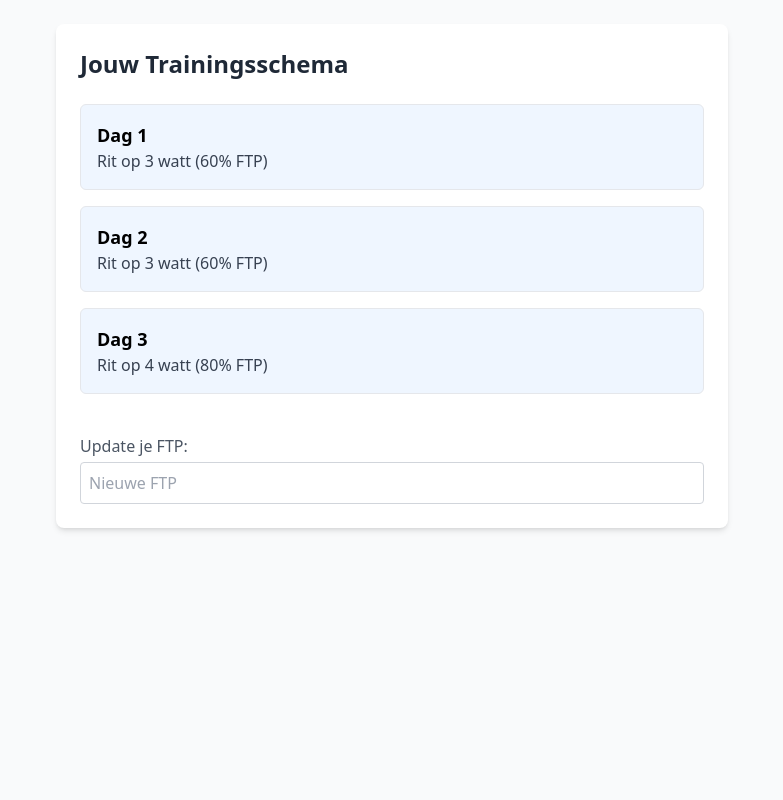
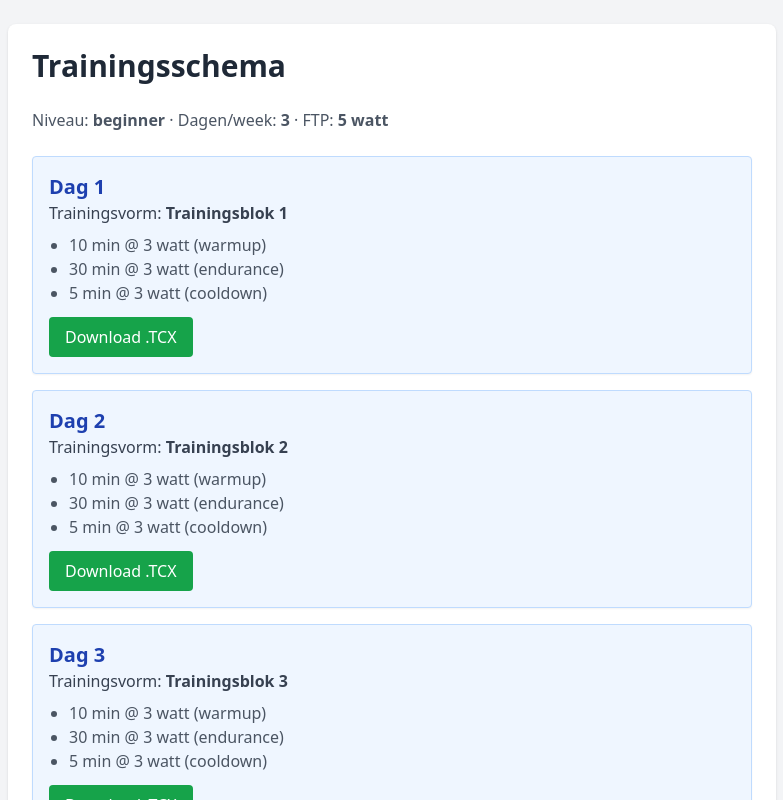
Before and after one commit to piekenverdienen/def-cyclo, a React (Vite) app: page / in a window 1280 px wide. Both pictures are taken after typing "5" into the empty fields and a click on the button "Genereer Schema". Shown: the top 800 px of the page, without its empty margins (248-1031 px from the left). Built offline with nearby package versions, Linux system fonts and the light colour scheme; the HTML template or start-up script is replaced by a standard one.

Commit message:
Update SchemaView.jsx

```diff
--- a/src/SchemaView.jsx
+++ b/src/SchemaView.jsx
@@ -1,43 +1,132 @@
 function generateSchema({ level, days, ftp }) {
-  const baseEffort = {
-    beginner: 0.6,
-    intermediate: 0.75,
-    advanced: 0.9,
-  }[level];
+  const planByLevel = {
+    beginner: [
+      { type: 'warmup', minutes: 10, factor: 0.55 },
+      { type: 'endurance', minutes: 30, factor: 0.65 },
+      { type: 'cooldown', minutes: 5, factor: 0.5 },
+    ],
+    intermediate: [
+      { type: 'warmup', minutes: 10, factor: 0.6 },
+      { type: 'interval', minutes: 5, factor: 1.05, repeats: 4, rest: 3, restFactor: 0.6 },
+      { type: 'cooldown', minutes: 5, factor: 0.5 },
+    ],
+    advanced: [
+      { type: 'warmup', minutes: 10, factor: 0.65 },
+      { type: 'interval', minutes: 6, factor: 1.1, repeats: 5, rest: 3, restFactor: 0.6 },
+      { type: 'cooldown', minutes: 5, factor: 0.5 },
+    ],
+  };
 
   const schema = [];
   for (let i = 0; i < days; i++) {
-    const intensity = Math.round(ftp * (baseEffort + (i * 0.05)));
+    const baseBlocks = planByLevel[level];
     schema.push({
       day: `Dag ${i + 1}`,
-      description: `Rit op ${intensity} watt (${Math.round(intensity / ftp * 100)}% FTP)`,
+      title: `Trainingsblok ${i + 1}`,
+      blocks: baseBlocks,
     });
   }
   return schema;
+}
+
+function generateTcxWorkout(title, blocks, ftp) {
+  const steps = [];
+
+  blocks.forEach((block, index) => {
+    if (block.type === 'interval') {
+      for (let i = 0; i < block.repeats; i++) {
+        steps.push({
+          name: `Interval ${i + 1}`,
+          duration: block.minutes * 60,
+          power: Math.round(ftp * block.factor),
+        });
+        steps.push({
+          name: `Rust ${i + 1}`,
+          duration: block.rest * 60,
+          power: Math.round(ftp * block.restFactor),
+        });
+      }
+    } else {
+      steps.push({
+        name: block.type.charAt(0).toUpperCase() + block.type.slice(1),
+        duration: block.minutes * 60,
+        power: Math.round(ftp * block.factor),
+      });
+    }
+  });
+
+  const xmlSteps = steps.map(
+    (s, i) => `
+      <Step>
+        <Name>${s.name}</Name>
+        <Duration>
+          <DurationType>Time</DurationType>
+          <Seconds>${s.duration}</Seconds>
+        </Duration>
+        <Target>
+          <TargetType>Power</TargetType>
+          <PowerZone>${s.power}</PowerZone>
+        </Target>
+      </Step>`
+  ).join('');
+
+  return `<?xml version="1.0" encoding="UTF-8"?>
+<TrainingCenterDatabase xmlns="http://www.garmin.com/xmlschemas/TrainingCenterDatabase/v2">
+  <Workouts>
+    <Workout Sport="Biking">
+      <Name>${title}</Name>
+      ${xmlSteps}
+    </Workout>
+  </Workouts>
+</TrainingCenterDatabase>`;
+}
+
+function downloadTcx(title, blocks, ftp) {
+  const xml = generateTcxWorkout(title, blocks, ftp);
+  const blob = new Blob([xml], { type: 'application/xml' });
+  const link = document.createElement('a');
+  link.href = URL.createObjectURL(blob);
+  link.download = `${title.replace(/\s+/g, '_')}.tcx`;
+  link.click();
 }
 
 export default function SchemaView({ intake, onUpdateFtp }) {
   const schema = generateSchema(intake);
 
   return (
-    <div className="min-h-screen bg-gray-50 p-6">
-      <div className="max-w-2xl mx-auto bg-white shadow-md rounded-lg p-6 space-y-6">
-        <h1 className="text-2xl font-bold text-gray-800">Jouw Trainingsschema</h1>
+    <div className="min-h-screen bg-gray-100 p-6">
+      <div className="max-w-3xl mx-auto bg-white shadow rounded-lg p-6 space-y-6">
+        <h1 className="text-3xl font-bold text-gray-800">Trainingsschema</h1>
+        <p className="text-gray-600">
+          Niveau: <strong>{intake.level}</strong> · Dagen/week: <strong>{intake.days}</strong> · FTP: <strong>{intake.ftp} watt</strong>
+        </p>
 
         <div className="grid gap-4">
           {schema.map((item, index) => (
-            <div
-              key={index}
-              className="border border-gray-200 rounded-md p-4 bg-blue-50"
-            >
-              <h2 className="font-semibold text-lg">{item.day}</h2>
-              <p className="text-gray-700">{item.description}</p>
+            <div key={index} className="bg-blue-50 p-4 rounded shadow-sm border border-blue-200">
+              <h2 className="text-xl font-semibold text-blue-800">{item.day}</h2>
+              <p className="text-gray-700 mb-2">Trainingsvorm: <strong>{item.title}</strong></p>
+              <ul className="list-disc ml-5 text-gray-600">
+                {item.blocks.map((b, i) => (
+                  <li key={i}>
+                    {b.type === 'interval'
+                      ? `${b.repeats}x ${b.minutes} min @ ${Math.round(intake.ftp * b.factor)} watt + ${b.rest} min rust @ ${Math.round(intake.ftp * b.restFactor)} watt`
+                      : `${b.minutes} min @ ${Math.round(intake.ftp * b.factor)} watt (${b.type})`}
+                  </li>
+                ))}
+              </ul>
+              <button
+                onClick={() => downloadTcx(item.title, item.blocks, intake.ftp)}
+                className="mt-3 inline-block bg-green-600 text-white px-4 py-2 rounded hover:bg-green-700"
+              >
+                Download .TCX
+              </button>
             </div>
           ))}
         </div>
 
         <div className="pt-4">
-          <label className="block text-gray-600 mb-1">Update je FTP:</label>
+          <label className="block text-gray-700 font-medium mb-1">Update je FTP:</label>
           <input
             type="number"
             className="w-full border border-gray-300 p-2 rounded"
```
